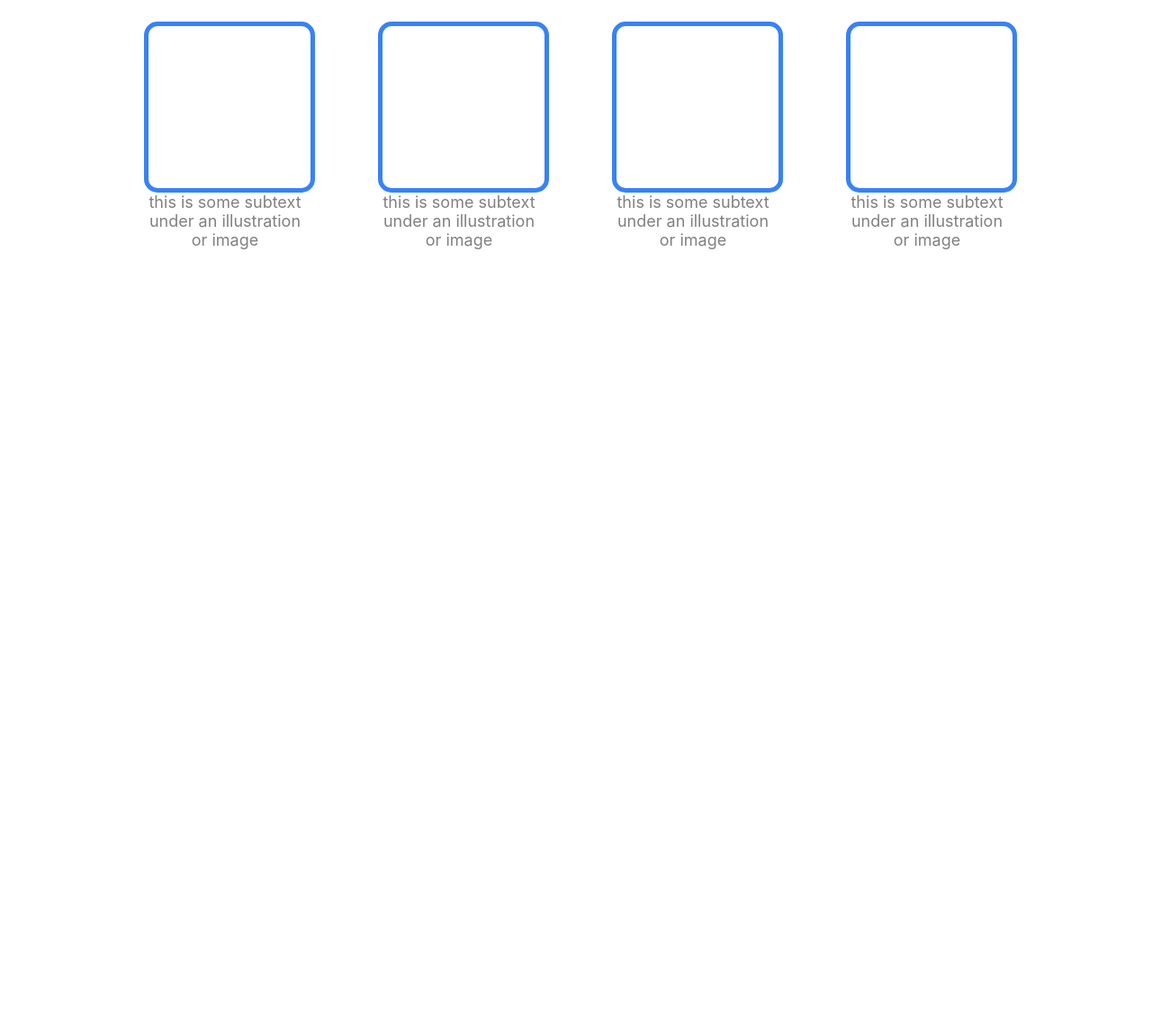
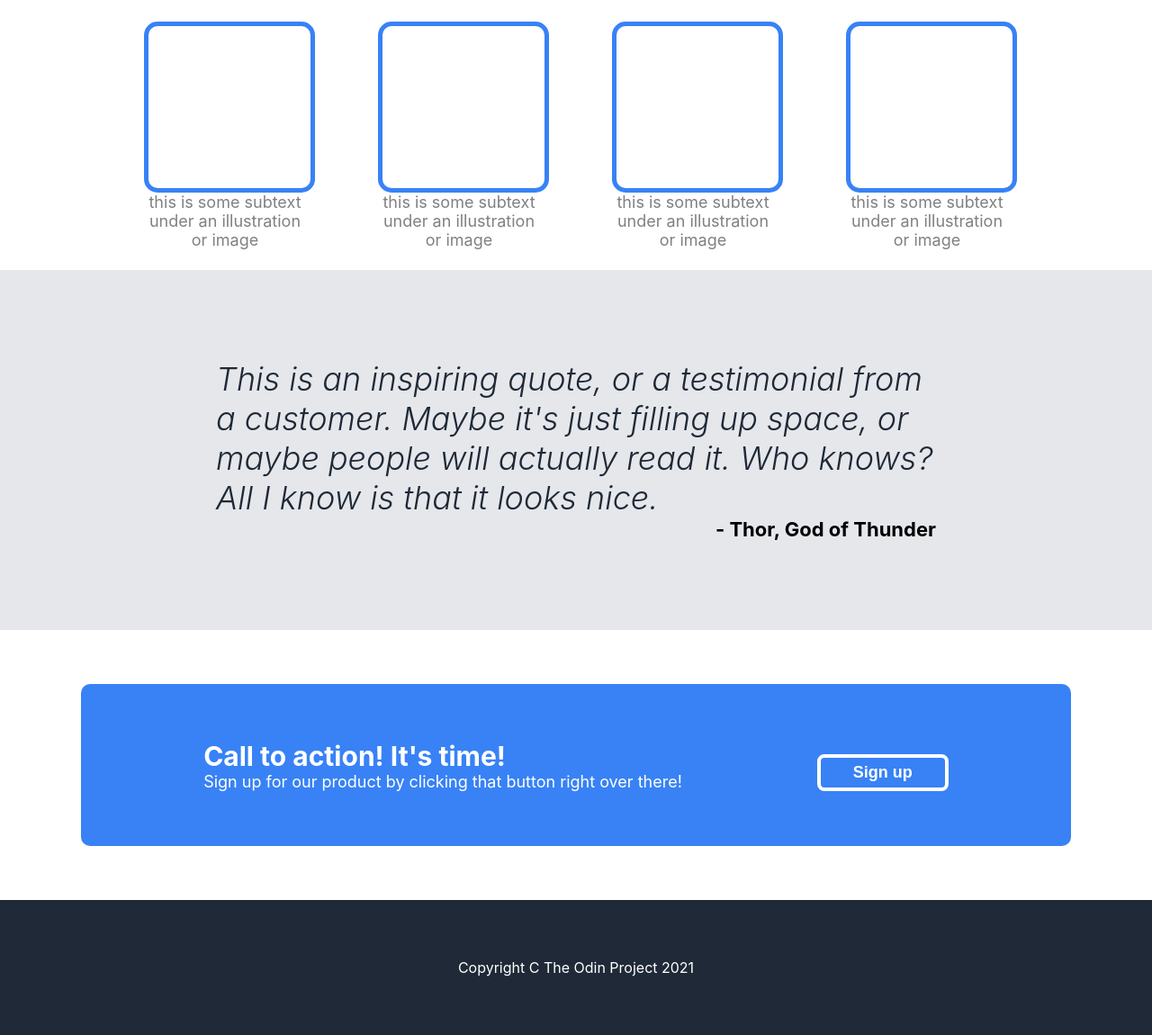
Before and after one commit to Rague0711/odin-flex-end-website, a plain HTML site: page index.html in a window 1280 px wide. Shown: the part 631-1781 px from the top of the page at 90% size. Before the commit the page ends 931 px from the top, so only its background shows below. Drawn offline with Linux system fonts and the light colour scheme.

Commit message:
finish page

```diff
--- a/index.html
+++ b/index.html
@@ -40,7 +40,7 @@
         <div class="two-container">
             <div class="info">
                 <div>
-                <div class="info-picture"></div>
+                    <div class="info-picture"></div>
                 </div>
                 <div class="info-text">this is some subtext under an illustration or image</div>
             </div>
@@ -59,6 +59,26 @@
             </div>
         </div>
     </div>
+    <div class="three">
+        <div class="three-container">
+            <div class="quote">This is an inspiring quote, or a testimonial from a customer. Maybe it's just filling up
+                space, or maybe people will actually read it. Who knows? All I know is that it looks nice.</div>
+            <div class="quote-bottom">- Thor, God of Thunder</div>
+        </div>
+    </div>
+    <div class="four">
+        <div class="four-container">
+            <div class="four-container-left">
+                <div class="four-container-left-bold">Call to action! It's time!</div>
+                <div class="four-container-left-light">Sign up for our product by clicking that button right over there!
+                </div>
+            </div>
+            <div class="four-container-right">
+                <button class="four-button">Sign up</button>
+            </div>
+        </div>
+    </div>
+    <div class="footer">Copyright C The Odin Project 2021</div>
 </body>
 
 </html>
--- a/style.css
+++ b/style.css
@@ -7,6 +7,7 @@ body {
     background-color: #1F2937;
     display: flex;
     flex-direction: column;
+
     padding: 16px 250px 100px 250px;
 }
 
@@ -21,6 +22,7 @@ body {
     font-size: 24px;
     color: #F9FAF8;
     font-weight: bold;
+    margin-right: auto;
 }
 
 ul {
@@ -57,8 +59,8 @@ a, .hero-secondary-text, .hero-button {
 
 .hero-main-text {
     font-size: 48px;
-    font-weight:bolder;
-    color:  #F9FAF8;
+    font-weight: bolder;
+    color: #F9FAF8;
 }
 
 .one-main-right {
@@ -123,3 +125,94 @@ a, .hero-secondary-text, .hero-button {
     font-size: 18px;
     color: grey;
 }
+
+.three {
+    background-color: #E5E7EB;
+    display: flex;
+    flex-direction: column;
+    justify-content: center;
+    align-items: center;
+    height: 400px;
+}
+
+.three-container {
+    display: flex;
+    flex-direction: column;
+    max-width: 800px;
+}
+
+.quote {
+    font-size: 36px;
+    font-style: italic;
+    font-weight: 300;
+    color: #1F2937;
+}
+
+.quote-bottom {
+    font-size: 22px;
+    font-weight: bold;
+    align-self: flex-end;
+}
+
+.four {
+    display: flex;
+    justify-content: center;
+    align-items: center;
+    height: 300px;
+}
+
+.four-container {
+    background-color: #3882F6;
+    width: 1100px;
+    height: 180px;
+    display: flex;
+    justify-content: center;
+    align-items: center;
+    border-radius: 10px;
+    gap: 150px;
+}
+
+.four-container-left {
+    display: flex;
+    flex-direction: column;
+    justify-content: center;
+}
+
+.four-container-left-bold {
+    color: white;
+    font-weight: bold;
+    font-size: 30px;
+}
+
+.four-container-left-light {
+    color: white;
+    font-size: 18px;
+}
+
+.four-container-right {
+    display: flex;
+    justify-content: center;
+    align-items: center;
+}
+
+.four-button {
+    margin-top: 16px;
+    background-color: #3882F6;
+    color: white;
+    font-weight: bold;
+    font-size: 18px;
+    padding: 6px 36px;
+    border-radius: 8px;
+    border: 4px solid white;
+
+
+}
+
+.footer {
+    background-color: #1F2937;
+    color: white;
+    display: flex;
+    height: 150px;
+    justify-content: center;
+    align-items: center;
+}
```
